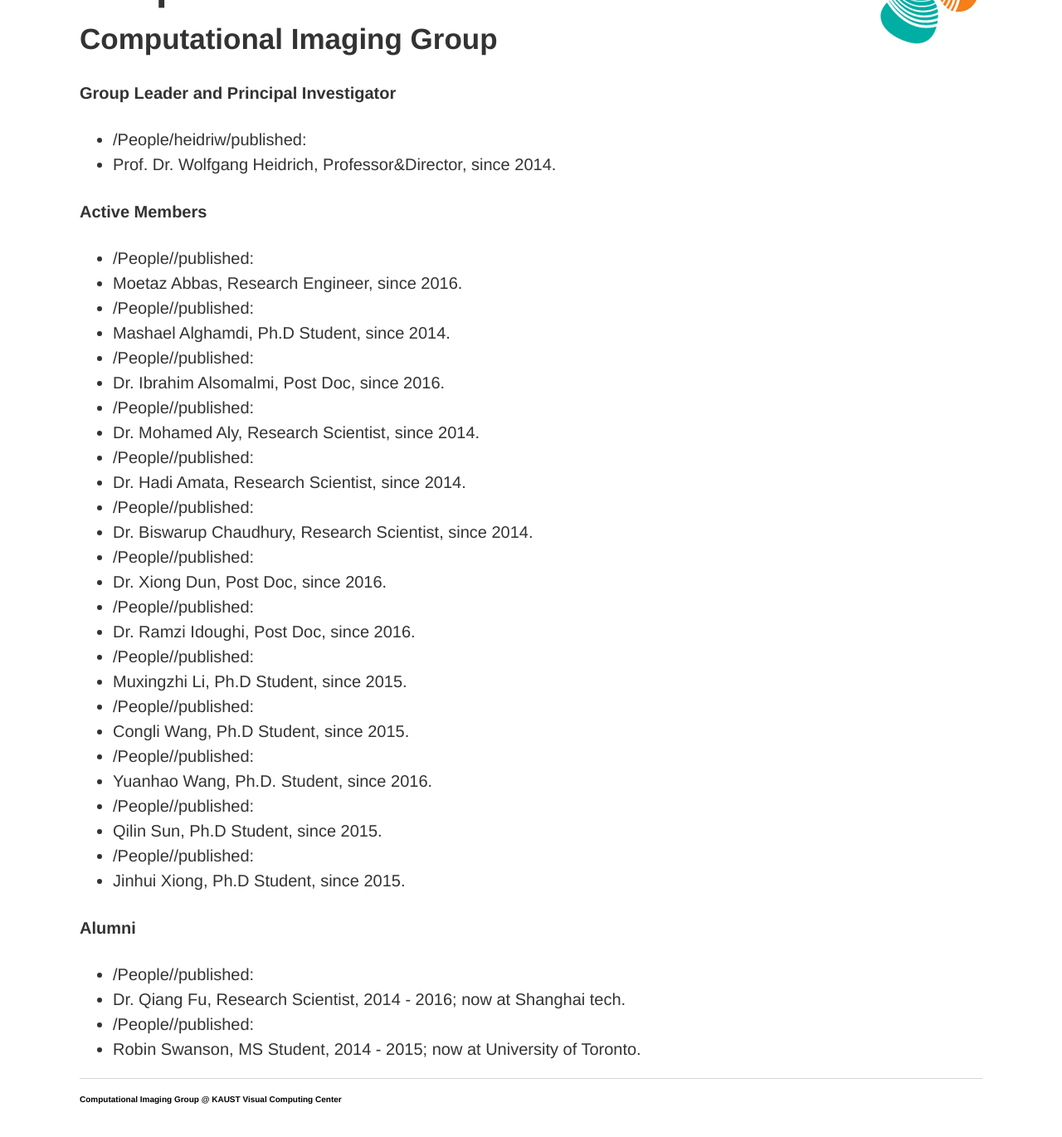
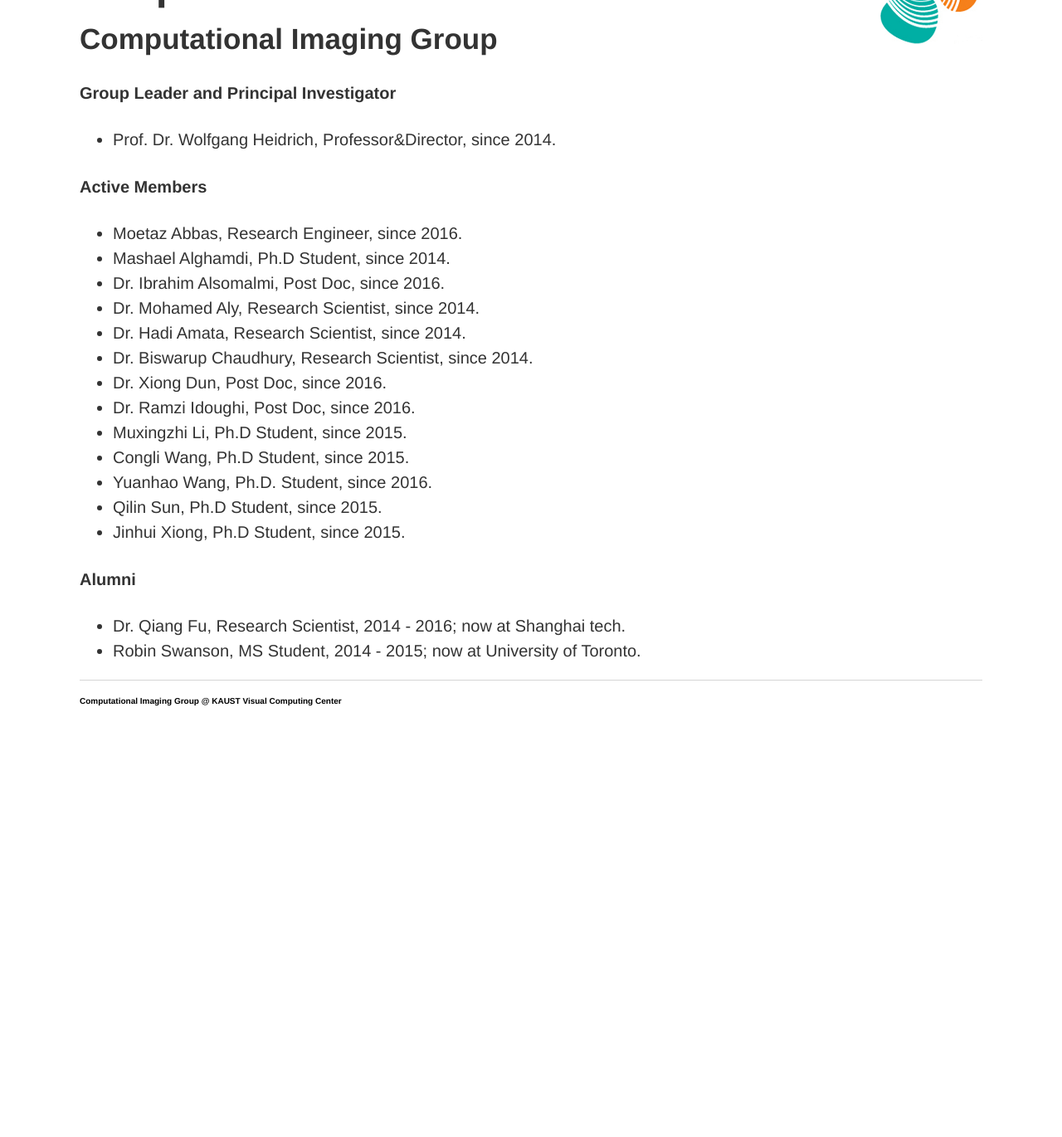
Before and after one commit to vccimaging/vccimaging.github.io, a Jekyll site: the page built from people.html, in a window 1280 px wide and 1400 px high, scrolled down 157 px. Shown: the top 1370 px of the window at 83% size. Built offline with Jekyll 4.4.1, drawn with Linux system fonts in a browser that asks for light colours; after the commit the page ends 1077 px from its top, so only the background shows below that.

Commit message:
Update formatperson.html

```diff
--- a/_includes/formatperson.html
+++ b/_includes/formatperson.html
@@ -10,8 +10,6 @@
 {% endif %}
 {% endfor %}
 
-<li>{{pubflag}}: {{weburl}}</li>
-
 <li>{% if weburl %}<a href="{{weburl}}">{% endif %}{{ include.person.title }} {{ include.person.name }}{% if weburl %}</a>{% endif %},
   {{ include.person.position }},
   {% if include.person.end %}
```
